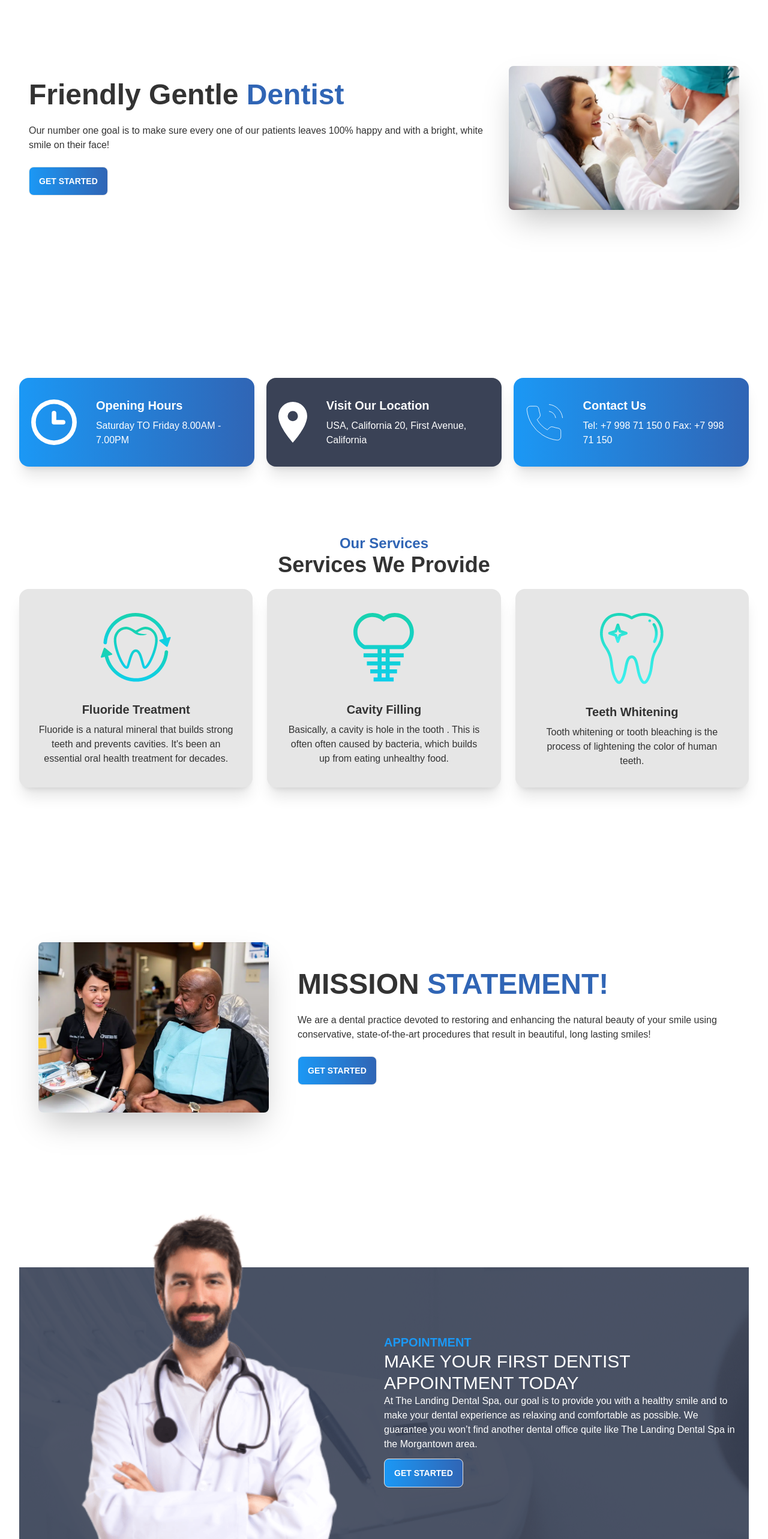
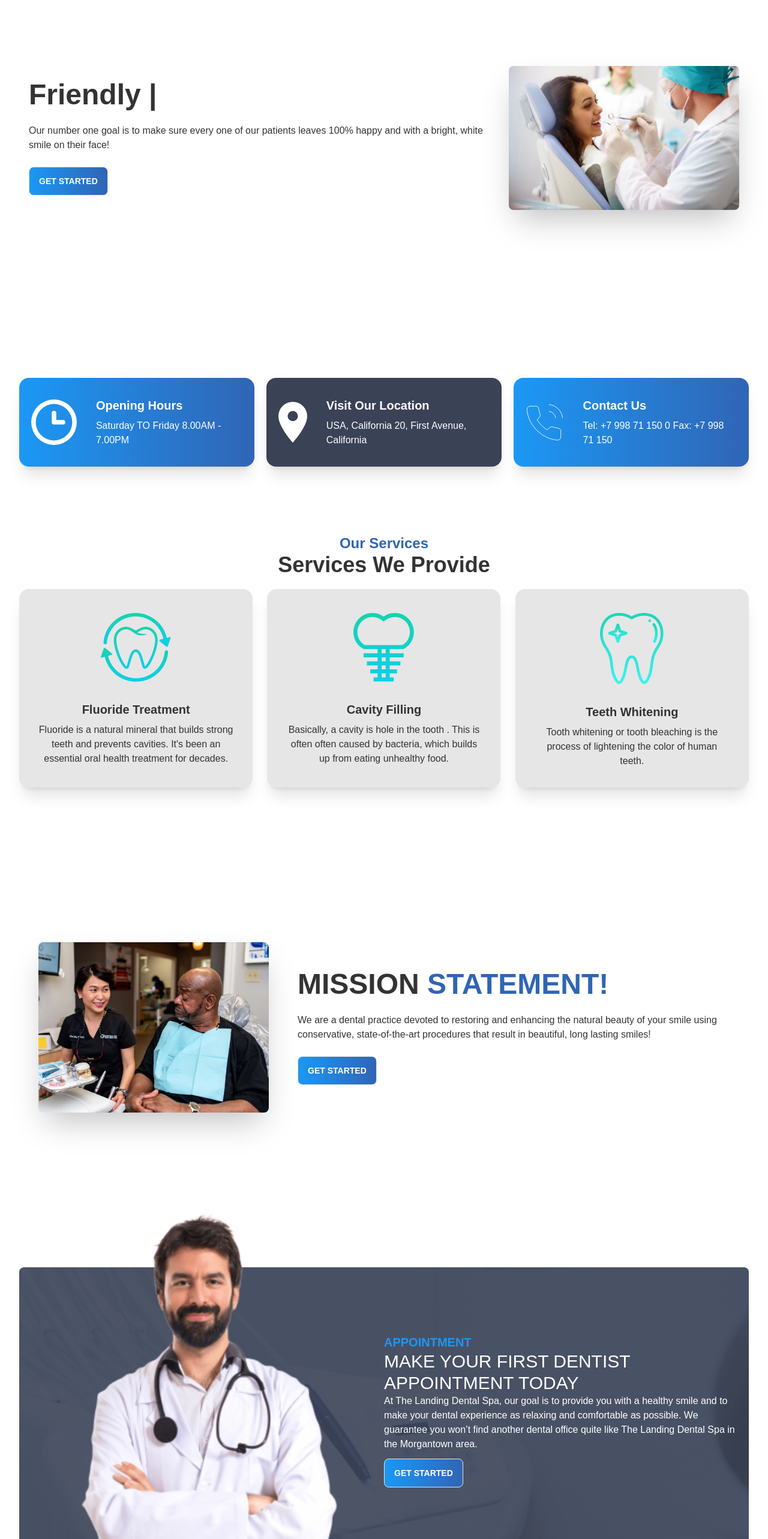
Before and after one commit to rana135/dental, a React (Create React App) app: page / in a window 1280 px wide. Shown: the part 234-2800 px from the top of the page at 60% size. Built offline with nearby package versions, Linux system fonts and the light colour scheme.

Commit message:
contact us added

```diff
--- a/package.json
+++ b/package.json
@@ -6,13 +6,16 @@
     "@testing-library/jest-dom": "^5.16.4",
     "@testing-library/react": "^13.2.0",
     "@testing-library/user-event": "^13.5.0",
+    "aos": "^2.3.4",
     "daisyui": "^2.14.3",
     "react": "^18.1.0",
     "react-dark-mode-toggle": "^0.2.0",
     "react-dom": "^18.1.0",
+    "react-hook-form": "^7.31.1",
     "react-router-dom": "^6.3.0",
     "react-scripts": "5.0.1",
     "react-scroll-to-top": "^1.0.8",
+    "react-typed": "^1.2.0",
     "web-vitals": "^2.1.4"
   },
   "scripts": {
--- a/public/index.html
+++ b/public/index.html
@@ -1,14 +1,12 @@
 <!DOCTYPE html>
 <html lang="en">
+
 <head>
   <meta charset="utf-8" />
   <link rel="icon" href="%PUBLIC_URL%/favicon.ico" />
   <meta name="viewport" content="width=device-width, initial-scale=1" />
   <meta name="theme-color" content="#000000" />
-    <meta
-      name="description"
-      content="Web site created using create-react-app"
-    />
+  <meta name="description" content="Web site created using create-react-app" />
   <link rel="apple-touch-icon" href="%PUBLIC_URL%/logo192.png" />
   <!--
       manifest.json provides metadata used when your web app is installed on a
@@ -24,8 +22,11 @@
       work correctly both with client-side routing and a non-root public URL.
       Learn how to configure a non-root public URL by running `npm run build`.
     -->
-    <title>React App</title>
+  <!-- React AOS -->
+  <link rel="stylesheet" href="https://unpkg.com/aos@next/dist/aos.css" />
+  <title>Dental</title>
 </head>
+
 <body>
   <noscript>You need to enable JavaScript to run this app.</noscript>
   <div id="root"></div>
@@ -39,5 +40,11 @@
       To begin the development, run `npm start` or `yarn start`.
       To create a production bundle, use `npm run build` or `yarn build`.
     -->
+  <!-- React AOS -->
+  <script src="https://unpkg.com/aos@next/dist/aos.js"></script>
+  <script>
+    AOS.init();
+  </script>
 </body>
+
 </html>
--- a/src/pages/Home/Banner.js
+++ b/src/pages/Home/Banner.js
@@ -1,15 +1,24 @@
 import React from 'react';
 import dentist1 from '../../assets/images/dentist1.jpg'
 import FocusButton from '../Shared/FocusButton';
+import Typed from 'react-typed';
 
 const Banner = () => {
     return (
         <div>
             <div className="hero min-h-screen">
                 <div className="hero-content flex-col lg:flex-row-reverse">
-                    <img src={dentist1}  alt='' className="max-w-sm rounded-lg shadow-2xl"/>
-                    <div>
-                        <h1 className="text-5xl font-bold">Friendly Gentle <span style={{color:"#3065b5"}}>Dentist</span></h1>
+                    <img data-aos="fade-left" data-aos-duration="3000" src={dentist1} alt='' className="max-w-sm rounded-lg shadow-2xl" />
+                    <div data-aos="fade-right" data-aos-duration="3000">
+                        <h1 className="text-5xl font-bold">
+                            <Typed
+                                strings={[
+                                    'Friendly Gentle Dentist']}
+                                typeSpeed={40}
+                                backSpeed={50}
+                                loop >
+                            </Typed>
+                        </h1>
                         <p className="py-6">Our number one goal is to make sure every one of our patients leaves 100% happy and with a bright, white smile on their face!</p>
                         <FocusButton>GET STARTED</FocusButton>
                     </div>
--- /dev/null
+++ b/src/pages/Home/ContactUs.js
@@ -0,0 +1,31 @@
+import React from 'react';
+import { useForm } from "react-hook-form";
+import conatactBackground from '../../assets/images/appointment.png'
+
+const ContactUs = () => {
+    const { register, handleSubmit } = useForm();
+    const onSubmit = data => console.log(data);
+    return (
+        <div>
+            <div style={{ background: `url(${conatactBackground})`, maxWidth: "100%", maxHeight: "100%" }} className='grid justify-center justify-items-center rounded-lg mt-24'>
+                <div className='mt-5 text-center'>
+                    <h2 className='text-xl text-secondary font-bold'>CONTACT US</h2>
+                    <h1 className='text-white text-3xl'>Stay Connected With Us</h1>
+                </div>
+                <form style={{ padding: "10%" }} onSubmit={handleSubmit(onSubmit)}>
+                    <input data-aos="fade-down" data-aos-duration="3000" type="email" className=' mt-2 rounded-lg w-full h-10  px-3' {...register("email")} placeholder="Email Address" required /><br></br>
+
+                    <input data-aos="fade-left" data-aos-duration="3000" type="text" className=' mt-2 rounded-lg w-full h-10 px-3' {...register("text")} placeholder="Subject" required /><br></br>
+
+                    <textarea data-aos="fade-up" data-aos-duration="3000" name="message" id="" cols="40" rows="6" className=' mt-2 mb-3 rounded-lg px-3' placeholder="message" required></textarea>
+                    <br></br>
+
+                    <input
+                    type="submit" className="btn bg-gradient-to-r from-secondary to-primary text-white font-bold mx-auto block" />
+                </form>
+            </div>
+        </div>
+    );
+};
+
+export default ContactUs;
--- a/src/pages/Home/Home.js
+++ b/src/pages/Home/Home.js
@@ -1,5 +1,6 @@
 import React from 'react';
 import Banner from './Banner';
+import ContactUs from './ContactUs';
 import Info from './Info';
 import MakeAppointment from './MakeAppointment';
 import Services from './Services';
@@ -16,6 +17,7 @@ const home = () => {
             <Statement></Statement>
             <MakeAppointment></MakeAppointment>
             <Testimonials></Testimonials>
+            <ContactUs></ContactUs>
         </div>
     );
 };
--- a/src/pages/Home/Info.js
+++ b/src/pages/Home/Info.js
@@ -6,7 +6,7 @@ import phone from '../../assets/icons/phone.svg'
 
 const Info = () => {
     return (
-        <div className='grid grid-cols-1 lg:grid-cols-3 gap-5'>
+        <div className='grid grid-cols-1 lg:grid-cols-3 gap-5' data-aos="flip-up" data-aos-duration="3000">
             <InfoCard cardTitle='Opening Hours' cardBOdy='Saturday TO Friday 8.00AM - 7.00PM' bgClass='bg-gradient-to-r from-secondary to-primary' img={clock}></InfoCard>
 
             <InfoCard cardTitle='Visit Our Location' cardBOdy='USA, California 20, First Avenue, California' bgClass='bg-accent' img={marker}></InfoCard>
--- a/src/pages/Home/MakeAppointment.js
+++ b/src/pages/Home/MakeAppointment.js
@@ -5,8 +5,11 @@ import appointment from '../../assets/images/appointment.png'
 
 const MakeAppointment = () => {
     return (
-        <section style={{background:`url(${appointment})`}}
-        className='flex justify-center items-center'>
+        <section data-aos="flip-left"
+        data-aos-easing="ease-out-cubic"
+        data-aos-duration="2000"
+         style={{background:`url(${appointment})`}}
+        className='flex justify-center items-center rounded-lg'>
             <div className='flex-1 hidden lg:block'>
                 <img className='mt-[-100px]' src={doctor} alt="" />
             </div>
--- a/src/pages/Home/Review.js
+++ b/src/pages/Home/Review.js
@@ -3,7 +3,8 @@ import React from 'react';
 const Review = ({ review }) => {
     return (
         <div>
-            <div class="card lg:max-w-lg bg-base-100 shadow-xl">
+            <div data-aos="zoom-in-down" data-aos-duration="3000"
+                class="card lg:max-w-lg bg-base-100 shadow-xl">
                 <div class="card-body">
                     <p>{review.review}</p>
                     <div className='flex items-center'>
@@ -14,7 +15,10 @@ const Review = ({ review }) => {
                         </div>
                         <div>
                             <h2 className='text-xl font-bold'>{review.name}</h2>
-                            <p>{review.location}</p>
+                            <div className='flex'>
+                                <p>{review.location}</p>
+                                <p className='ml-1'>⭐⭐⭐⭐⭐</p>
+                            </div>
                         </div>
                     </div>
                 </div>
--- a/src/pages/Home/Service.js
+++ b/src/pages/Home/Service.js
@@ -2,7 +2,7 @@ import React from 'react';
 
 const Service = ({ service }) => {
     return (
-        <div class="card lg:max-w-lg shadow-xl" style={{backgroundColor:"#e6e6e6"}}>
+        <div class="card lg:max-w-lg shadow-xl" style={{backgroundColor:"#e6e6e6"}}  data-aos="zoom-in-up" data-aos-duration="3000">
             <figure class="px-10 pt-10">
                 <img src={service.img} alt="Shoes" class="rounded-xl" />
             </figure>
--- a/src/pages/Home/Statement.js
+++ b/src/pages/Home/Statement.js
@@ -4,7 +4,7 @@ import FocusButton from '../Shared/FocusButton';
 
 const Statement = () => {
     return (
-        <div class="hero min-h-screen mx-4">
+        <div class="hero min-h-screen mx-4" data-aos="flip-down" data-aos-duration="3000">
             <div class="hero-content flex-col lg:flex-row gap-12">
                 <img src={statement} alt='' class="max-w-sm rounded-lg shadow-2xl" />
                 <div>
--- a/src/pages/Home/Testimonials.js
+++ b/src/pages/Home/Testimonials.js
@@ -15,7 +15,7 @@ const Testimonials = () => {
           "img": people1,
           "review": "The best community doctor we have had since the time of Dr. Asley Graff.",
           "name": "Devin Walker",
-          "location":"california",
+          "location":"Alabama",
           "ratings": 5
         },
         {
@@ -23,7 +23,7 @@ const Testimonials = () => {
           "img": people2,
           "review": "One of the best dental clinic that provide the adequate treament. Their team work is professional.",
           "name": "Matt Cromwell",
-          "location":"california",
+          "location":"Alaska",
           "ratings": 5
         },
         {
@@ -31,7 +31,7 @@ const Testimonials = () => {
           "img": people3,
           "review": "I was referred to Dr. Williams for a root canal. I had some anxiety.Great Service.",
           "name": "Jason Knill",
-          "location":"california",
+          "location":"Arizona",
           "ratings": 4.5
         },
         {
@@ -39,7 +39,7 @@ const Testimonials = () => {
           "img": people4,
           "review": "He is great with me and a great listener very pleased to have him as our family Doctor.",
           "name": "Taylor Waldon",
-          "location":"california",
+          "location":"Florida",
           "ratings": 5
         },
         {
@@ -47,7 +47,7 @@ const Testimonials = () => {
           "img": people5,
           "review": "I love they staff.Specially the Doctor so very care and professional with her career.",
           "name": "Maruf Mohanty",
-          "location":"california",
+          "location":"Maryland",
           "ratings": 4.5
         },
         {
```
Also changed, not shown: 1 other file (tests, documents, lock files or other folders). Lines whose indentation alone changed are shown as unchanged.
